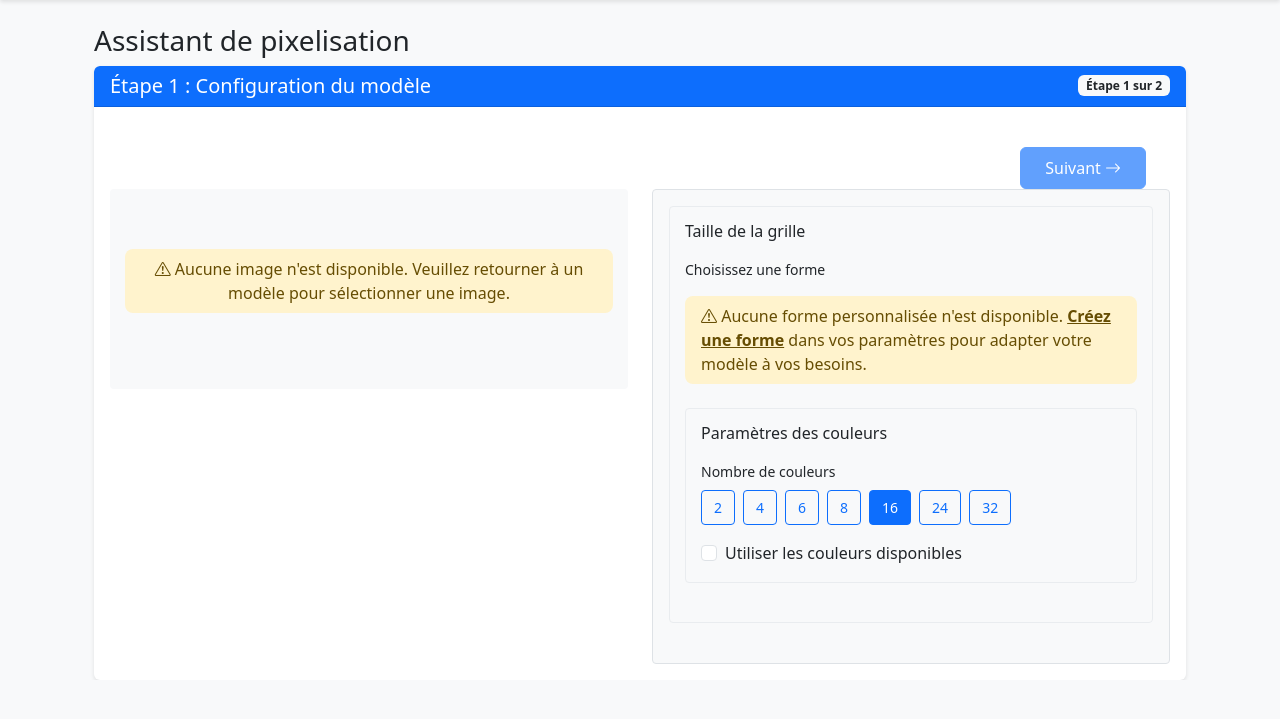
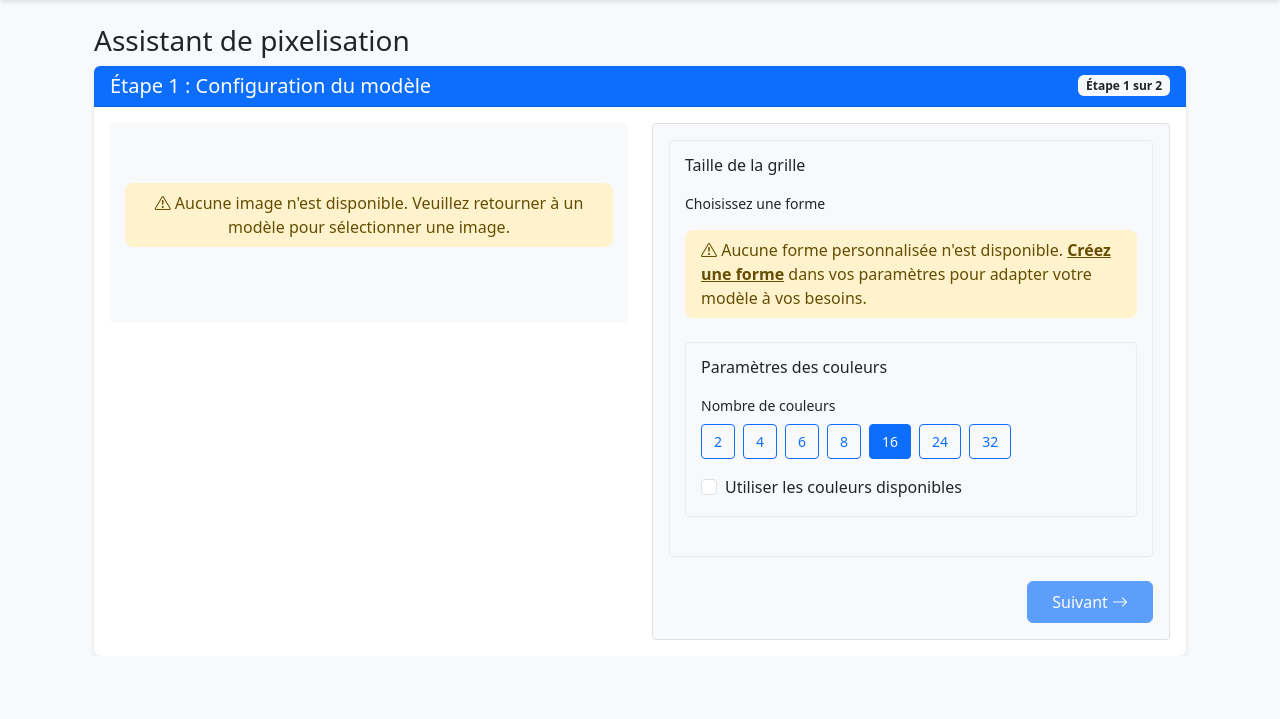
Before and after one commit to lbihin/buggel_perl, a Django app: page /pixelization-wizard/ in a window 1280 px wide. Shown: the part 56-775 px from the top of the page. Run offline with Django 5.2, Linux system fonts and the light colour scheme; the visitor is signed in with stand-in values (Sample User, id 1); data that the repository does not hold is empty.

Commit message:
modifie la position du bouton suivant dans la premiere step du wizard

```diff
--- a/beadmodels/templates/beadmodels/pixelization/pixelization_wizard.html
+++ b/beadmodels/templates/beadmodels/pixelization/pixelization_wizard.html
@@ -101,19 +101,6 @@
                     <input type="hidden" name="grid_width" id="id_grid_width" value="{{ form.grid_width.value|default:'29' }}" required>
                     <input type="hidden" name="grid_height" id="id_grid_height" value="{{ form.grid_height.value|default:'29' }}" required>
 
-                    {% comment %} <div class="row">
-                      <div class="col-6">
-                        <div class="form-text">
-                          Largeur: <span id="display_width">{{ form.grid_width.value|default:'29' }}</span> perles
-                        </div>
-                      </div>
-                      <div class="col-6">
-                        <div class="form-text">
-                          Hauteur: <span id="display_height">{{ form.grid_height.value|default:'29' }}</span> perles
-                        </div>
-                      </div>
-                    </div>
-                  </div> {% endcomment %}
 
                   <div class="configuration-section mb-4">
                     <h5 class="h6 mb-3">Paramètres des couleurs</h5>
@@ -153,13 +140,9 @@
                     </div>
                   </div>
                 </div>
-              </div>
-            </div>
 
-            <!-- Nouvelle ligne pour le bouton suivant -->
-            <div class="row mt-4">
-              <div class="col-12">
-                <div class="d-flex justify-content-end">
+                <!-- Bouton suivant sous la colonne de droite, à l'extérieur de la bordure -->
+                <div class="mt-3 d-flex justify-content-end">
                   <button type="submit" name="next_step" class="btn btn-primary" {% if not has_grid_options %}disabled{% endif %}>Suivant <i class="bi bi-arrow-right"></i></button>
                 </div>
               </div>
```
